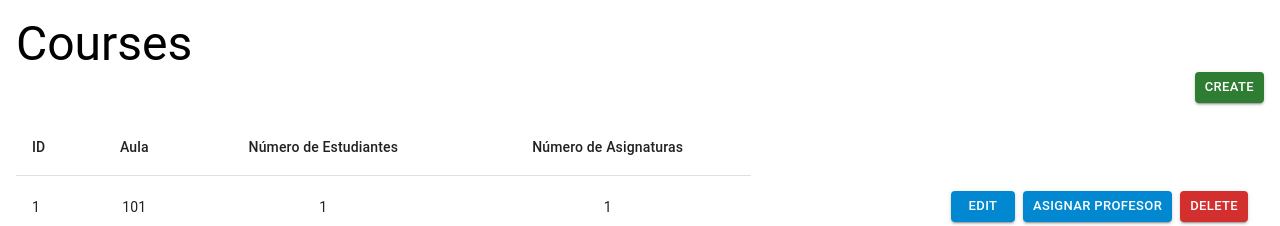
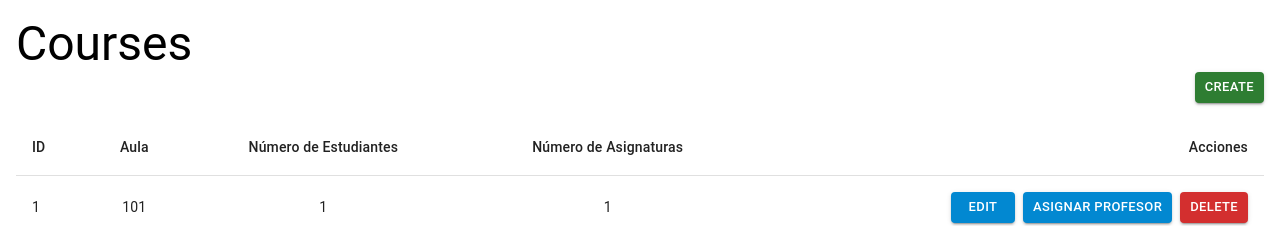
Before and after one commit to xpress4t/AssistantsTracker, a Next.js app in the folder frontend/: page /courses in a window 1280 px wide. Shown: the top 226 px of the page. Built offline with nearby package versions, Linux system fonts and the light colour scheme.

Commit message:
add Acciones TableCell

```diff
--- a/frontend/src/components/CourseTable.jsx
+++ b/frontend/src/components/CourseTable.jsx
@@ -19,6 +19,7 @@ const CourseTable = ({ courses, onEdit, onAssign, onDelete }) => {
             <TableCell align="center">Aula</TableCell>
             <TableCell align="center">Número de Estudiantes</TableCell>
             <TableCell align="center">Número de Asignaturas</TableCell>
+            <TableCell align="right">Acciones</TableCell>
           </TableRow>
         </TableHead>
         <TableBody>
@@ -43,7 +44,12 @@ const CourseTable = ({ courses, onEdit, onAssign, onDelete }) => {
                   >
                     Edit
                   </Button>
-                  <Button variant="contained" color="info" size="small" onClick={() => onAssign(row)}>
+                  <Button
+                    variant="contained"
+                    color="info"
+                    size="small"
+                    onClick={() => onAssign(row)}
+                  >
                     Asignar profesor
                   </Button>
                   <Button
```
